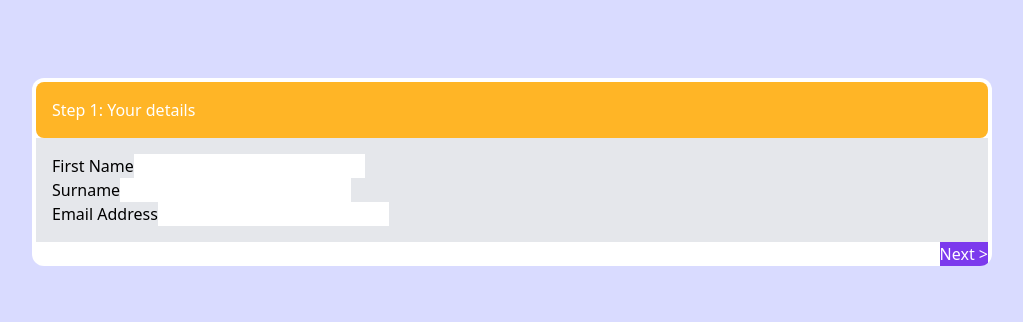
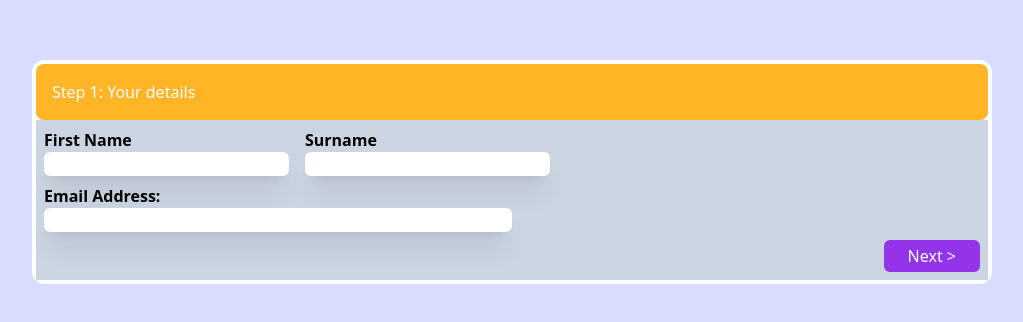
Before and after one commit to lazybump/Finer-Vision-Test, a React (Vite) app: page / in a window 1280 px wide. Shown: the part 228-550 px from the top of the page, without its empty margins (128-1151 px from the left). Built offline with nearby package versions, Linux system fonts and the light colour scheme.

Commit message:
flex no grid

```diff
--- a/src/components/Step1.tsx
+++ b/src/components/Step1.tsx
@@ -1,26 +1,51 @@
-const Step1 = () => {
+interface inputProps {
+  id: number;
+  name: string;
+  type?: string;
+}
+
+const Step1: React.FC = () => {
+  const inputs: inputProps[] = [
+    { id: 1, name: "First Name" },
+    { id: 2, name: "Surname" },
+    { id: 3, name: "Email", type: "email" },
+  ];
+
   return (
     <div className="p-1">
       <div className="bg-[#ffb526] text-white p-4 rounded-lg">
         Step 1: Your details
       </div>
-      <div className="bg-gray-200 p-4">
-        <div>
-          <label htmlFor="first-name">First Name</label>
-          <input id="first-name" type="text" />
+      <div className="bg-slate-300 p-2">
+        <div className="flex">
+          <div className="flex flex-col mr-4 font-semibold">
+            <label htmlFor="first-name">First Name</label>
+            <input
+              id="first-name"
+              type="text"
+              className="rounded-md shadow-xl"
+            />
+          </div>
+
+          <div className="flex flex-col font-semibold">
+            <label htmlFor="surname">Surname</label>
+            <input id="surname" type="text" className="rounded-md shadow-xl" />
+          </div>
         </div>
-        <div className="inline">
-          <label htmlFor="surname">Surname</label>
-          <input id="surname" type="text" />
+        <div className="flex flex-col mt-2 font-semibold">
+          <label htmlFor="email">Email Address:</label>
+          <input
+            id="email"
+            type="text"
+            className="rounded-md shadow-xl w-1/2"
+          />
         </div>
-        <div>
-          <label htmlFor="email">Email Address</label>
-          <input id="email" type="email" />
+        <div className="flex justify-end">
+          <button className="bg-purple-600 text-white mt-2 px-6 py-1 rounded-md">
+            Next &gt;
+          </button>
         </div>
       </div>
-      <button className="bg-violet-600 text-white float-right">
-        Next &gt;
-      </button>
     </div>
   );
 };
```
